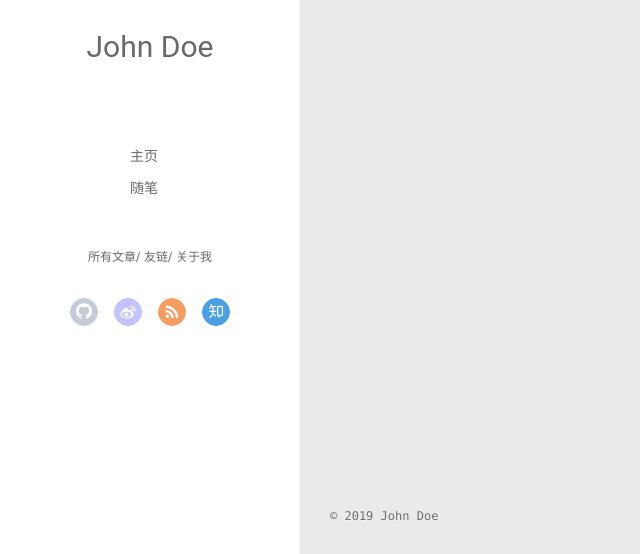
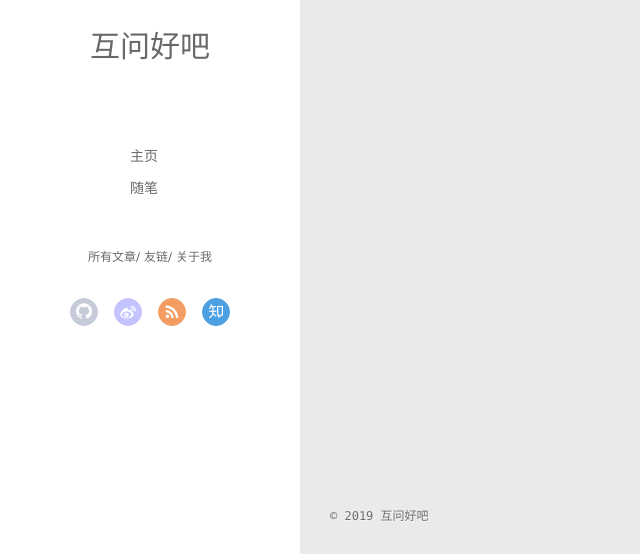
Before and after one commit to booohu/booohu.github.io, a plain HTML site: page archives/index.html in a window 1280 px wide. Shown: the part 243-797 px from the top of the page, 0-640 px from the left. Drawn offline with Linux system fonts and the light colour scheme; no server answers.

Commit message:
Site updated: 2019-08-04 23:59:48

```diff
--- a/archives/index.html
+++ b/archives/index.html
@@ -46,7 +46,7 @@
 			<img src="" class="js-avatar">
 		</a>
 		<hgroup>
-		  <h1 class="header-author"><a href="/">John Doe</a></h1>
+		  <h1 class="header-author"><a href="/">互问好吧</a></h1>
 		</hgroup>
 
 
@@ -104,7 +104,7 @@
 				<img src="" class="js-avatar">
 			</div>
 			<hgroup>
-			  <h1 class="header-author js-header-author">John Doe</h1>
+			  <h1 class="header-author js-header-author">互问好吧</h1>
 			</hgroup>
 
 
@@ -229,7 +229,7 @@
   <div class="outer">
     <div id="footer-info">
     	<div class="footer-left">
-    		&copy; 2019 John Doe
+    		&copy; 2019 互问好吧
     	</div>
       	<div class="footer-right">
       		<a href="http://hexo.io/" target="_blank">Hexo</a>  Theme <a href="https://github.com/litten/hexo-theme-yilia" target="_blank">Yilia</a> by Litten
```
Also changed, not shown: 2019/07/16/hello-world/index.html (+3 -3 lines), 2019/07/16/我的第一篇博客文章/index.html (+3 -3 lines), archives/2019/07/index.html (+3 -3 lines), archives/2019/index.html (+3 -3 lines), index.html (+3 -3 lines).
